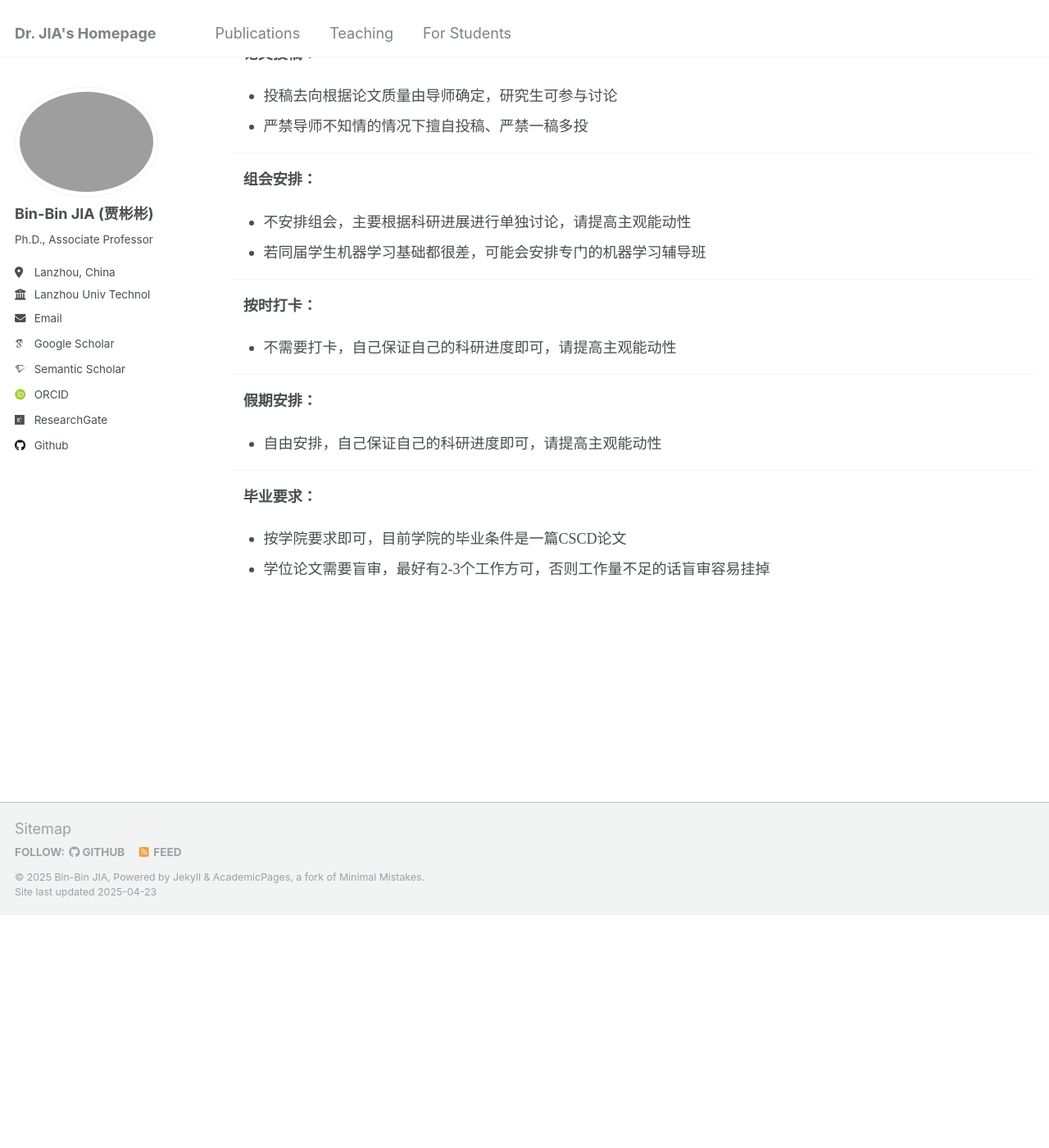
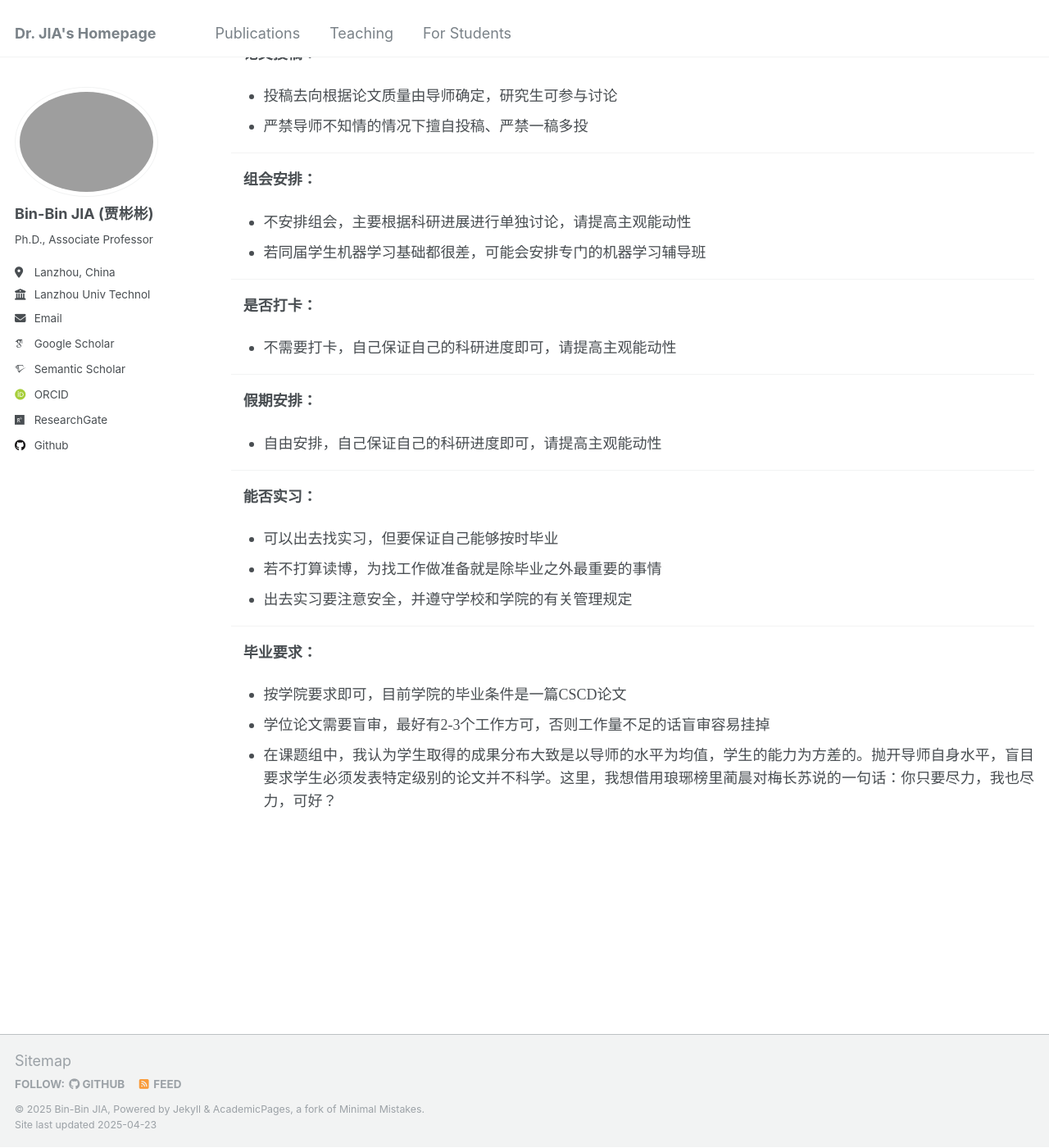
Before and after one commit to jiabinbin-ai/jiabinbin-ai.github.io, a Jekyll site: the page built from _pages/For-Students.html, in a window 1280 px wide and 1400 px high, scrolled down 1343 px. Shown: the whole window at 82% size. Built offline with Jekyll 4.4.1, drawn with Linux system fonts in a browser that asks for light colours; some web fonts are replaced; before the commit the page ends 2459 px from its top, so only the background shows below that; some of the changed text lies outside the part shown.

Commit message:
Update For-Students.html

```diff
--- a/_pages/For-Students.html
+++ b/_pages/For-Students.html
@@ -20,7 +20,7 @@ author_profile: true
 	<span lang="en-us"><font face="Times New Roman">我不会计较你的第一学历，英雄不问出处，不要因为过去有太多心理负担，只要你能从现在开始努力并一直坚持</font></span></li>
 	<li>
 	<p align="justify" style="line-height: 150%; margin-top:8px; margin-bottom:0">
-	<span lang="en-us"><font face="Times New Roman">我不会安排任何与课题无关的事务干扰你的工作，确保你有足够的科研时间用于课题研究</font></span></li>
+	<span lang="en-us"><font face="Times New Roman">我不会安排任何与课题无关的事务干扰你的工作，确保你有足够的时间用于课题研究</font></span></li>
         <li>
 	<p align="justify" style="line-height: 150%; margin-top:8px; margin-bottom:0">
 	<span lang="en-us"><font face="Times New Roman">我不会催促你的科研进度，那样会让你压力山大；若需要定期的进度督促，请明确告知我</font></span></li>
@@ -41,7 +41,7 @@ author_profile: true
 	<li>
 	<p align="justify" style="line-height: 150%; margin-top:8px; margin-bottom:0">
 	<span lang="en-us"><font face="Times New Roman">尽管我会提供帮助与指导，但希望你能明白，达到毕业要求以取得学位是你自己的任务，所以请认真对待你的课题研究，不能总想着应付一下导师，游戏人生终将被人生游戏</font></span></li>
-  <li>
+	<li>
 	<p align="justify" style="line-height: 150%; margin-top:8px; margin-bottom:0">
 	<span lang="en-us"><font face="Times New Roman">研究生是要做研究的，要有针对问题提出新方法或新见解的能力，本人不接受类似本科毕设的简单调包或堆模块工作</font></span></li>
 	<li>
@@ -64,7 +64,7 @@ author_profile: true
 	<li>
 	<p align="justify" style="line-height: 150%; margin-top:8px; margin-bottom:0">
 	<span lang="en-us"><font face="Times New Roman">专硕：控制工程(085406)、仪器仪表工程(085407)</font></span></li>
-  <li>
+	<li>
 	<p align="justify" style="line-height: 150%; margin-top:8px; margin-bottom:0">
 	<span lang="en-us"><font face="Times New Roman">每年名额由学院确定，先到先得</font></span></li>
 </ul>
@@ -109,7 +109,7 @@ author_profile: true
 </ul>
 <hr>
 <p align="justify" style="line-height: 150%">&nbsp;&nbsp; <b>
-<font face="Times New Roman"><font size="4">按时打卡：</font></font></b></p>
+<font face="Times New Roman"><font size="4">是否打卡：</font></font></b></p>
 <ul>
 	<li>
 	<p align="justify" style="line-height: 150%; margin-top:8px; margin-bottom:0">
@@ -125,12 +125,29 @@ author_profile: true
 </ul>
 <hr>
 <p align="justify" style="line-height: 150%">&nbsp;&nbsp; <b>
+<font face="Times New Roman"><font size="4">能否实习：</font></font></b></p>
+<ul>
+	<li>
+	<p align="justify" style="line-height: 150%; margin-top:8px; margin-bottom:0">
+	<span lang="en-us"><font face="Times New Roman">可以出去找实习，但要保证自己能够按时毕业</font></span></li>
+	<li>
+	<p align="justify" style="line-height: 150%; margin-top:8px; margin-bottom:0">
+	<span lang="en-us"><font face="Times New Roman">若不打算读博，为找工作做准备就是除毕业之外最重要的事情</font></span></li>
+	<li>
+	<p align="justify" style="line-height: 150%; margin-top:8px; margin-bottom:0">
+	<span lang="en-us"><font face="Times New Roman">出去实习要注意安全，并遵守学校和学院的有关管理规定</font></span></li>
+</ul>
+<hr>
+<p align="justify" style="line-height: 150%">&nbsp;&nbsp; <b>
 <font face="Times New Roman"><font size="4">毕业要求：</font></font></b></p>
 <ul>
 	<li>
 	<p align="justify" style="line-height: 150%; margin-top:8px; margin-bottom:0">
 	<span lang="en-us"><font face="Times New Roman">按学院要求即可，目前学院的毕业条件是一篇CSCD论文</font></span></li>
-  <li>
+	<li>
 	<p align="justify" style="line-height: 150%; margin-top:8px; margin-bottom:0">
 	<span lang="en-us"><font face="Times New Roman">学位论文需要盲审，最好有2-3个工作方可，否则工作量不足的话盲审容易挂掉</font></span></li>
+	<li>
+	<p align="justify" style="line-height: 150%; margin-top:8px; margin-bottom:0">
+	<span lang="en-us"><font face="Times New Roman">在课题组中，我认为学生取得的成果分布大致是以导师的水平为均值，学生的能力为方差的。抛开导师自身水平，盲目要求学生必须发表特定级别的论文并不科学。这里，我想借用琅琊榜里蔺晨对梅长苏说的一句话：你只要尽力，我也尽力，可好？</font></span></li>
 </ul>
```
